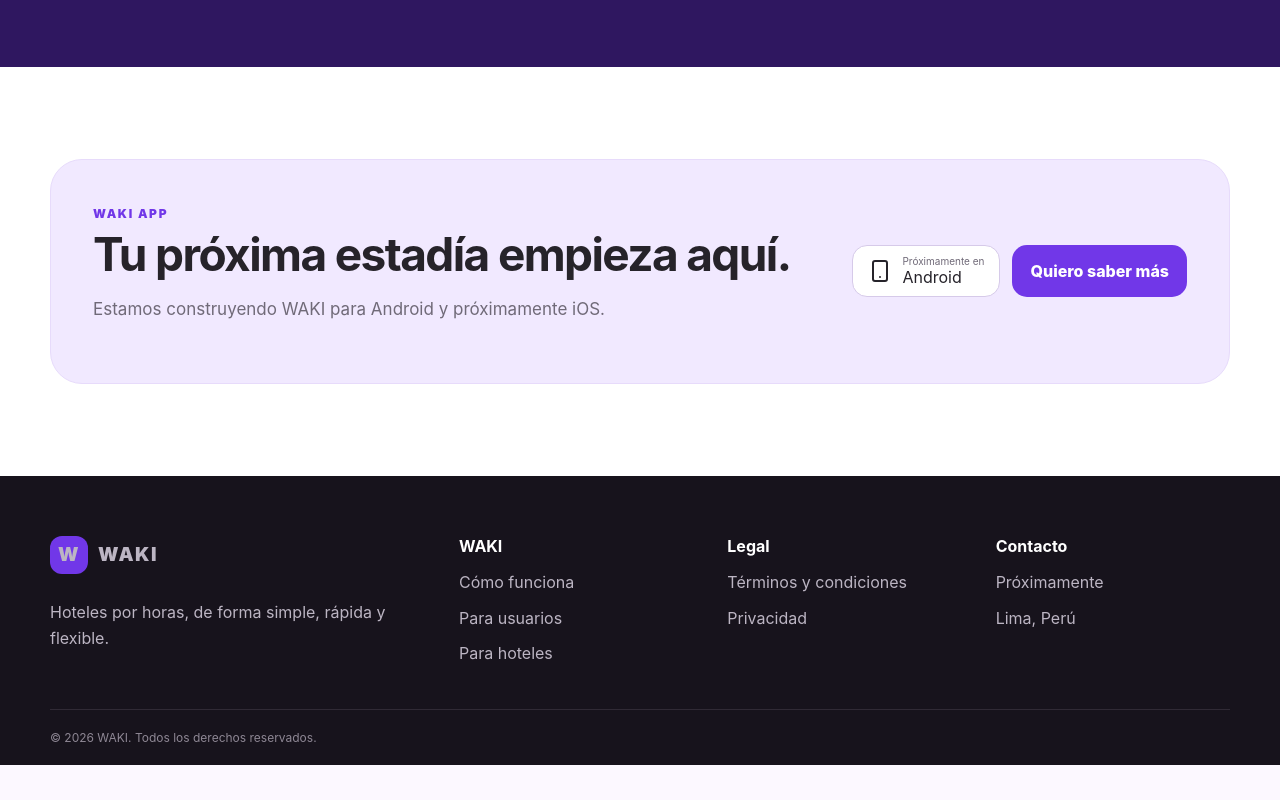
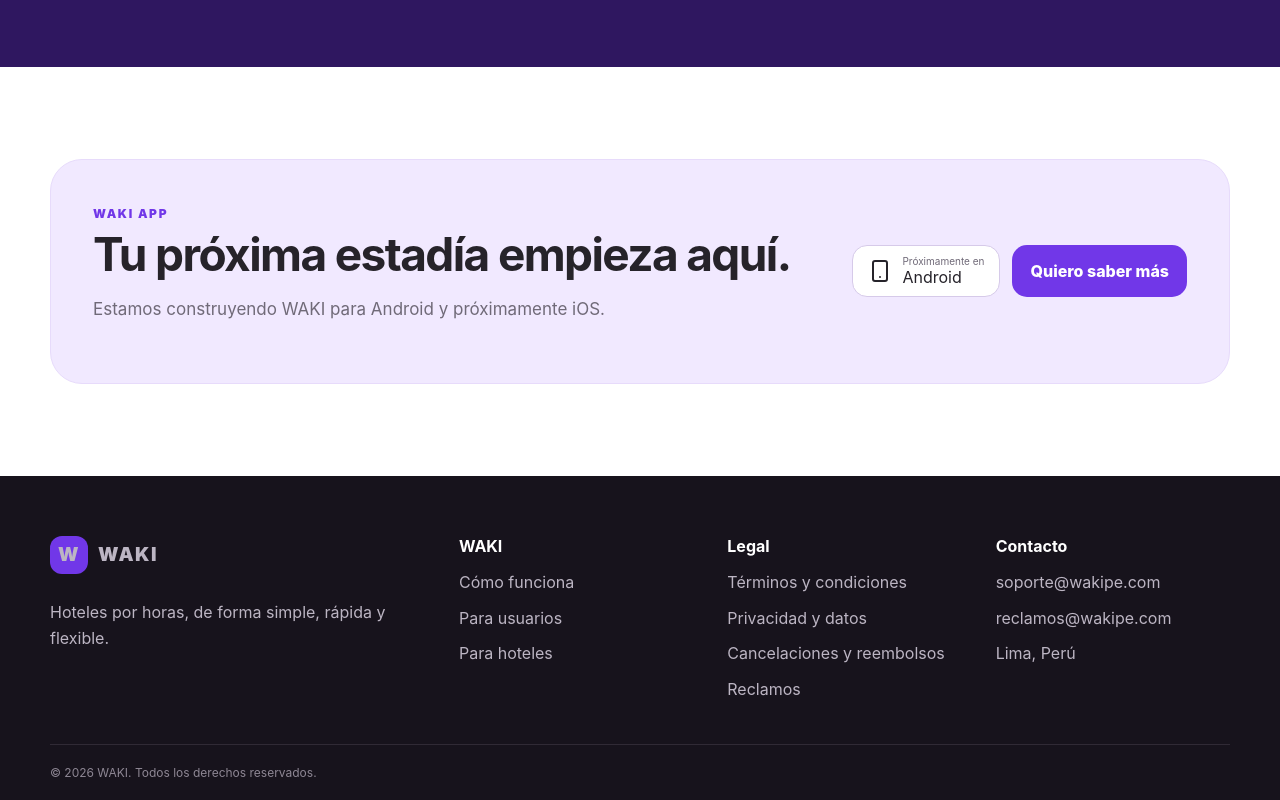
Before and after one commit to mednologyapps-debug/waki-web, a React (Vite) app: page / in a window 1280 px wide. Shown: the part 2635-3435 px from the top of the page. Before the commit the page ends 3400 px from the top, so only its background shows below. Built offline with nearby package versions, Linux system fonts and the light colour scheme.

Commit message:
Link public footer to legal hub and support

```diff
--- a/src/components/Footer.jsx
+++ b/src/components/Footer.jsx
@@ -17,12 +17,15 @@ export default function Footer() {
         </div>
         <div>
           <h4>Legal</h4>
-          <span>Términos y condiciones</span>
-          <span>Privacidad</span>
+          <a href="/legal.html#terms">Términos y condiciones</a>
+          <a href="/legal.html#privacy">Privacidad y datos</a>
+          <a href="/legal.html#cancellations">Cancelaciones y reembolsos</a>
+          <a href="/legal.html#contact">Reclamos</a>
         </div>
         <div>
           <h4>Contacto</h4>
-          <span>Próximamente</span>
+          <a href="mailto:soporte@wakipe.com">soporte@wakipe.com</a>
+          <a href="mailto:reclamos@wakipe.com">reclamos@wakipe.com</a>
           <span>Lima, Perú</span>
         </div>
       </div>
```
